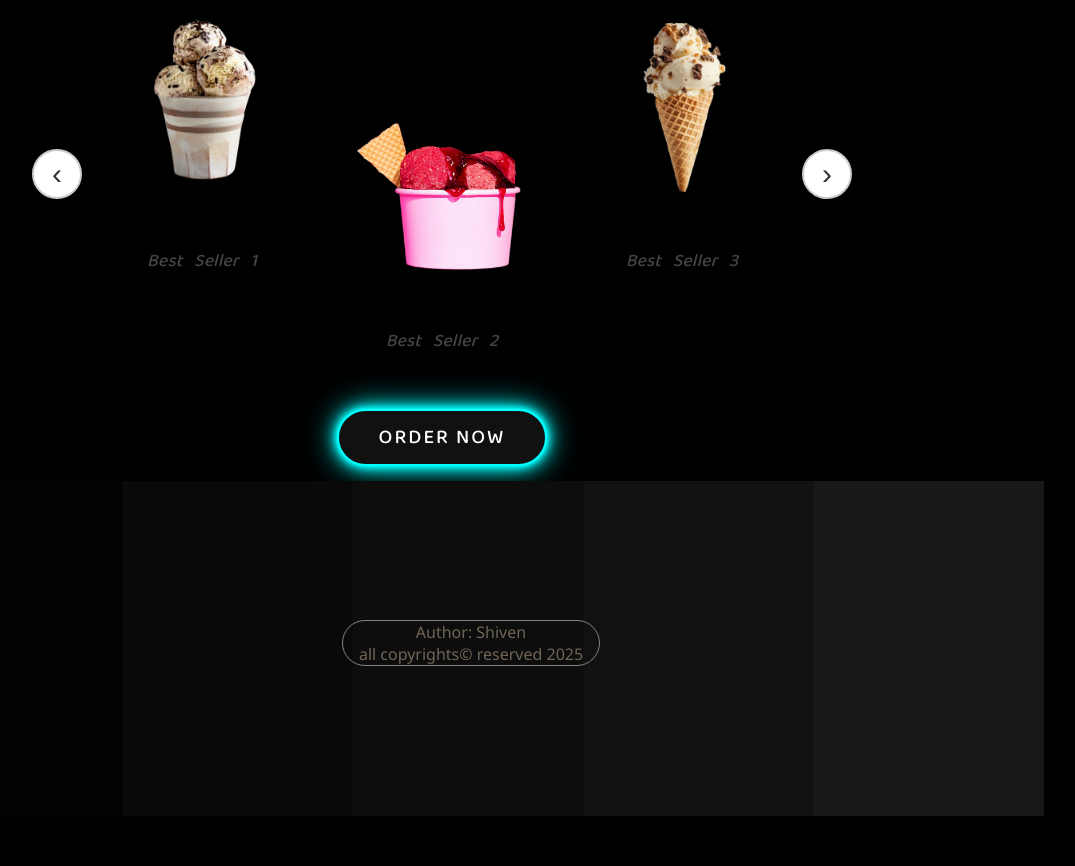
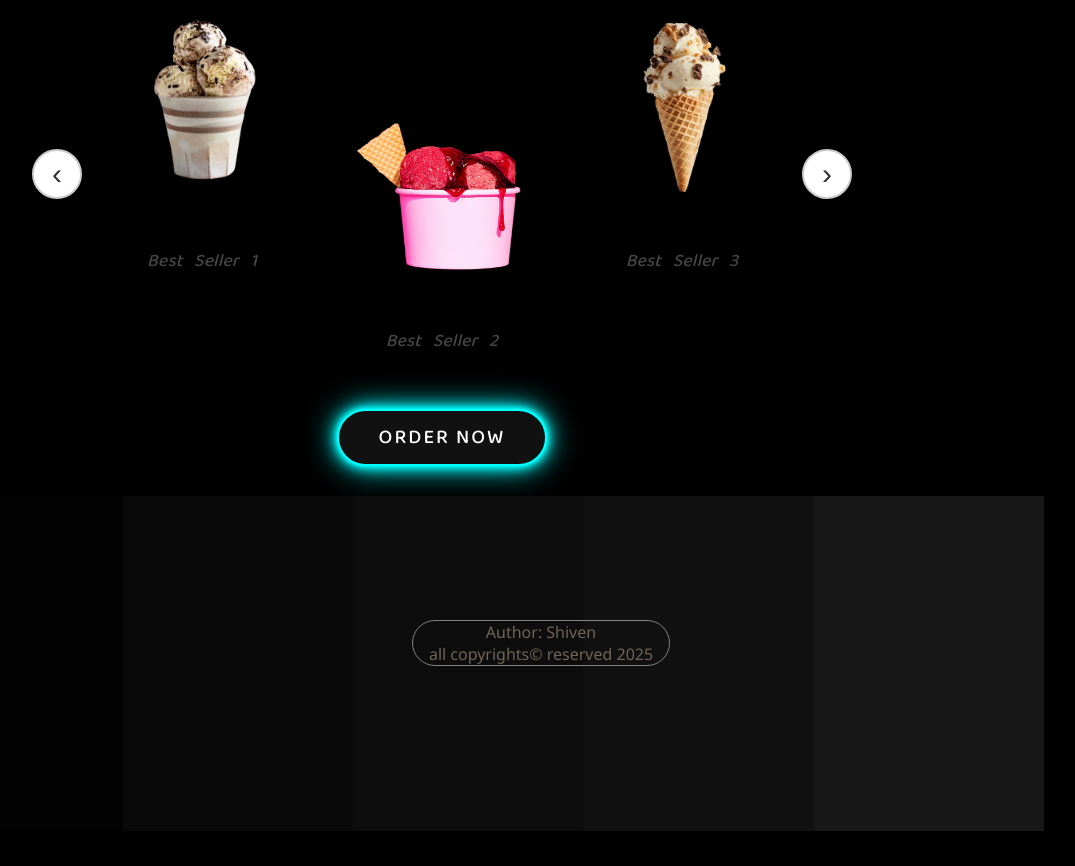
Before and after one commit to shiven0nly/ICEN-Landing-page-2, a plain HTML site: page ICEN Landing page 2.html in a window 1280 px wide. Shown: the part 804-1670 px from the top of the page, without its empty margins (198-1273 px from the left). Drawn offline with Linux system fonts and the light colour scheme.

Commit message:
Update style.css

```diff
--- a/style.css
+++ b/style.css
@@ -383,12 +383,13 @@ footer {
     width: 20%;
     border-radius: 30px;
     position: relative;
-    left: 540px;
+    left: 610px;
     top: -200px;
 }
 
 .img1 {
     position: relative;
+    top: 15px;
     left: 90px;
 
 }
```
